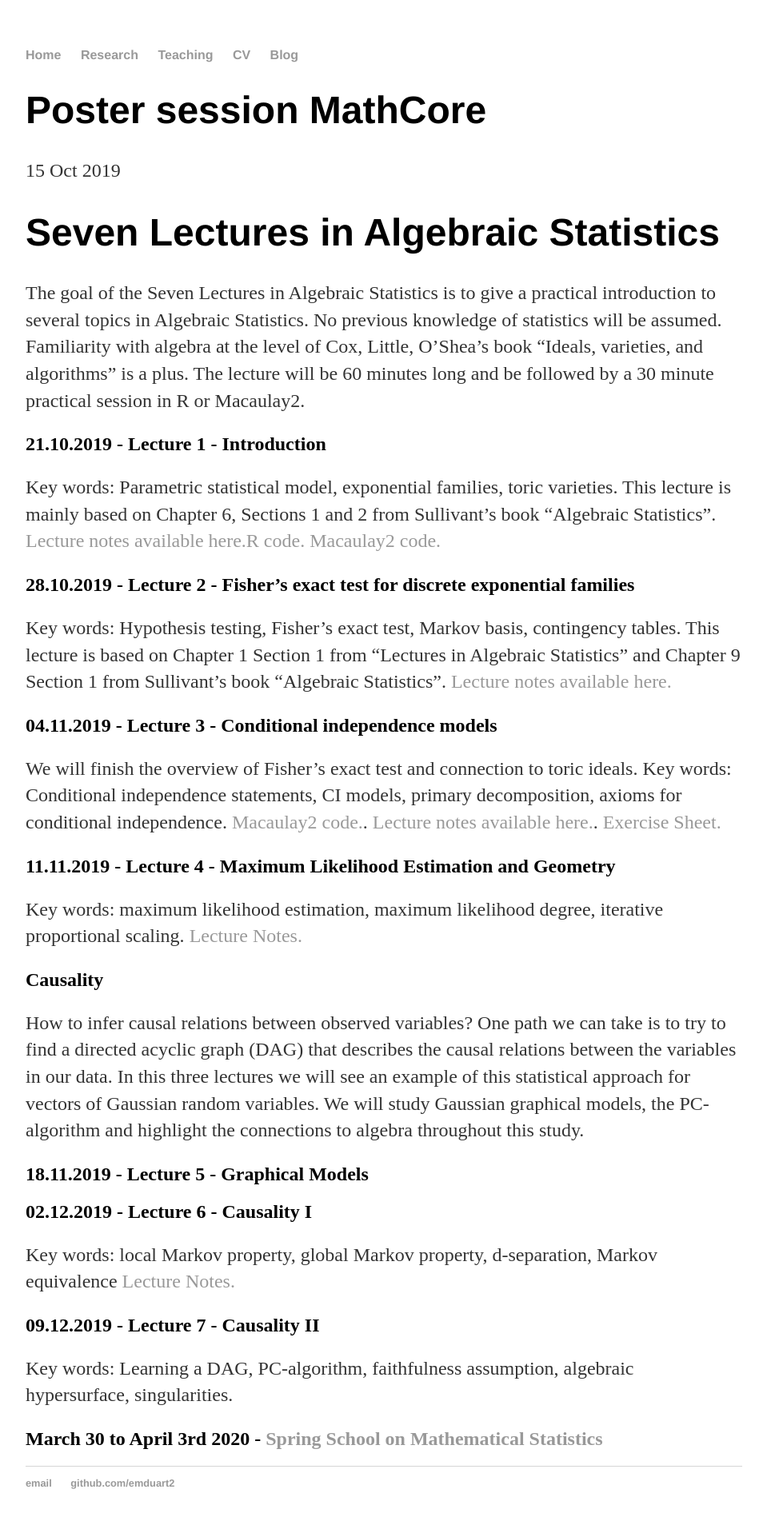
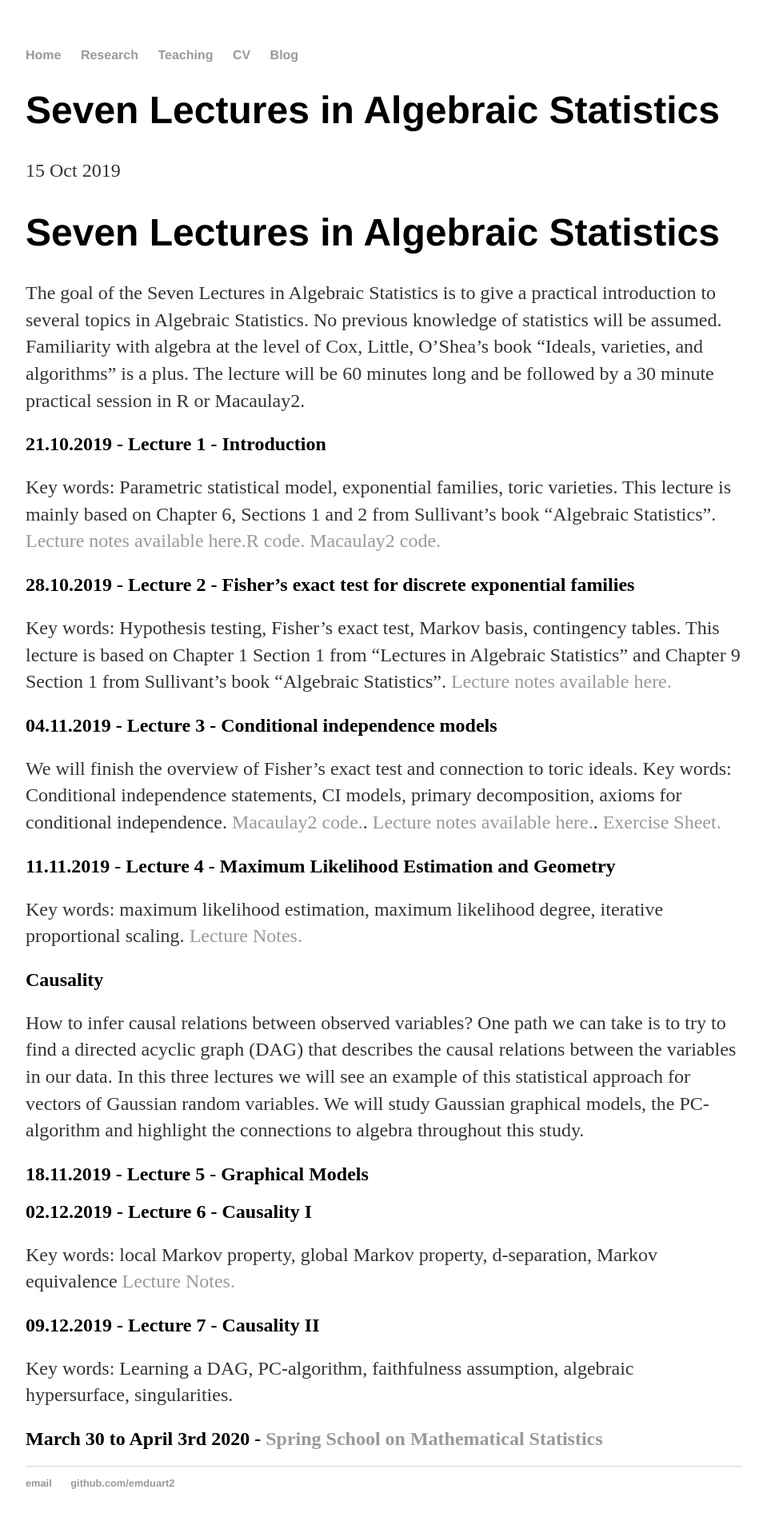
Before and after one commit to emduart2/emduart2.github.io, a Jekyll site: the page built from _posts/2019-10-15-Seven-Lectures-In-Algebraic-Statistics.md, in a window 1280 px wide. Shown: the whole page at 80% size, without its empty margins (160-1119 px from the left). Built offline with Jekyll 4.4.1, drawn with Linux system fonts in a browser that asks for light colours.

Commit message:
changed typo in title

```diff
--- a/_posts/2019-10-15-Seven-Lectures-In-Algebraic-Statistics.md
+++ b/_posts/2019-10-15-Seven-Lectures-In-Algebraic-Statistics.md
@@ -1,6 +1,6 @@
 ---
 layout: post
-title: "Poster session MathCore"
+title: "Seven Lectures in Algebraic Statistics"
 date: 2019-10-15
 ---
 
```
